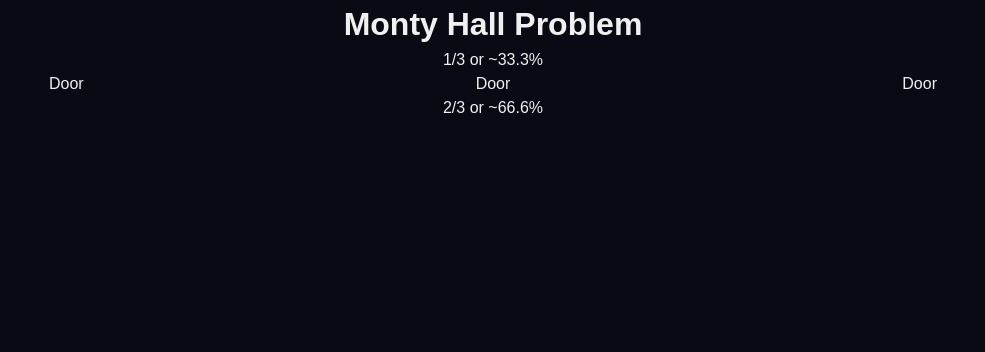
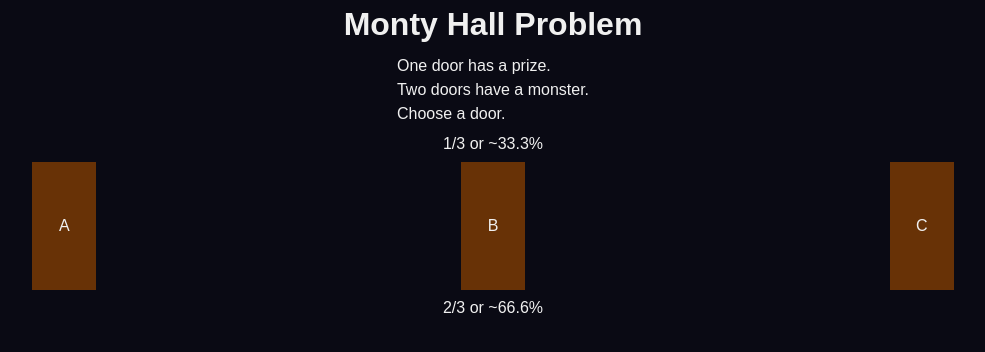
Before and after one commit to jrbarnhart/monty-hall, a React (Vite) app: page / in a window 1280 px wide. Shown: the top 352 px of the page, without its empty margins (147-1132 px from the left). Built offline with nearby package versions, Linux system fonts and the light colour scheme.

Commit message:
Add some log text and basic styles

```diff
--- a/src/App.css
+++ b/src/App.css
@@ -15,9 +15,25 @@ a:hover {
   display: grid;
   justify-items: center;
   grid-template-columns: 1fr 1fr 1fr;
+  gap: 6px;
+}
+
+.log {
+  grid-column: span 3 / span 3;
+  min-height: 2rem;
+  white-space: pre-wrap;
 }
 
 .choice-chance,
 .other-chance {
   grid-column: span 3 / span 3;
 }
+
+.door {
+  height: 8rem;
+  width: 4rem;
+  background-color: rgb(104, 50, 6);
+  display: grid;
+  justify-items: center;
+  align-items: center;
+}
--- a/src/App.tsx
+++ b/src/App.tsx
@@ -1,8 +1,11 @@
 import { useState } from "react";
 import "./App.css";
+import Door from "./Door";
 
 function App() {
-  const [log, setLog] = useState<string>("");
+  const [log, setLog] = useState<string>(
+    "One door has a prize.\nTwo doors have a monster.\nChoose a door."
+  );
 
   return (
     <main className="main-content">
@@ -19,9 +22,9 @@ function App() {
         <p>1/3 or ~33.3%</p>
       </div>
 
-      <div>Door</div>
-      <div>Door</div>
-      <div>Door</div>
+      <Door props={{ label: "A" }} />
+      <Door props={{ label: "B" }} />
+      <Door props={{ label: "C" }} />
 
       <div className="other-chance">
         <p>2/3 or ~66.6%</p>
--- a/src/Door.tsx
+++ b/src/Door.tsx
@@ -1,8 +1,8 @@
-const Door = ({ props }: { props: { letter: string } }) => {
-  const { letter } = props;
+const Door = ({ props }: { props: { label: string } }) => {
+  const { label } = props;
   return (
-    <div>
-      <p>Door {letter}</p>
+    <div className="door">
+      <p>{label}</p>
     </div>
   );
 };
```
